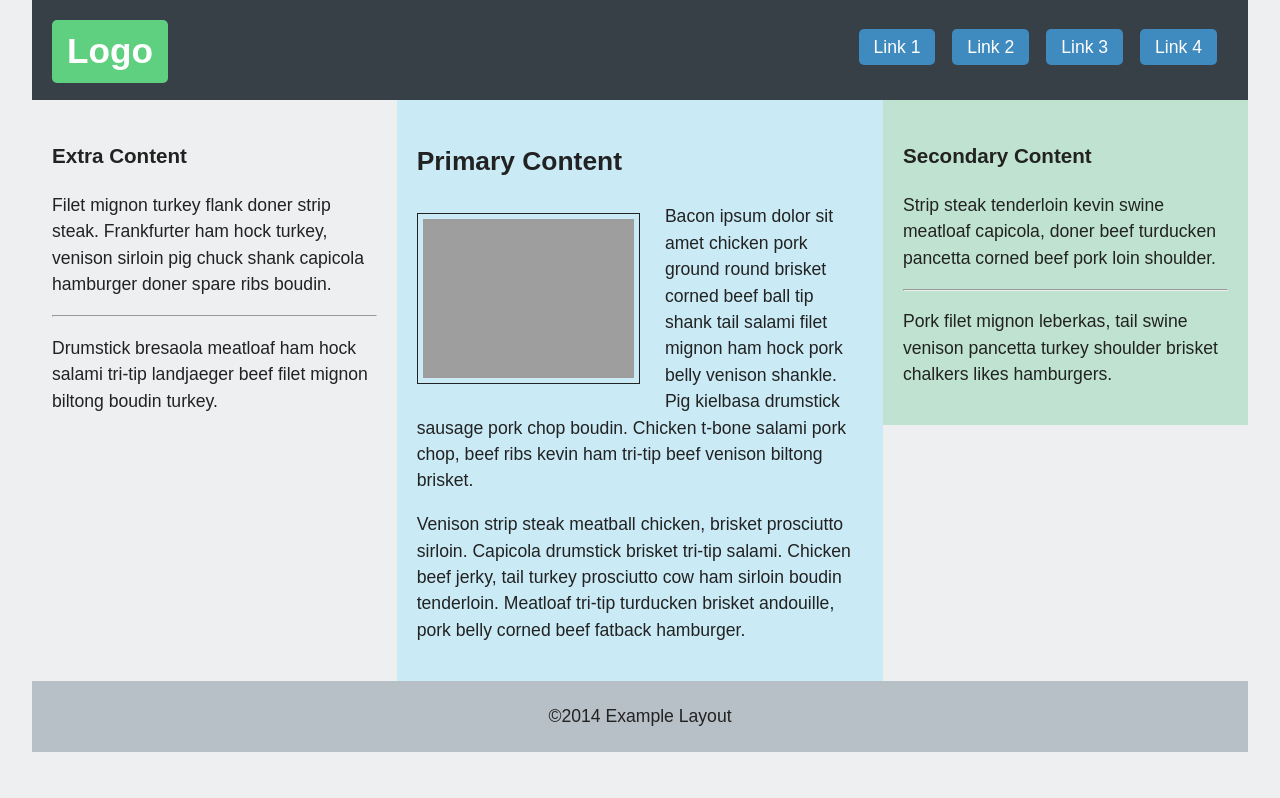
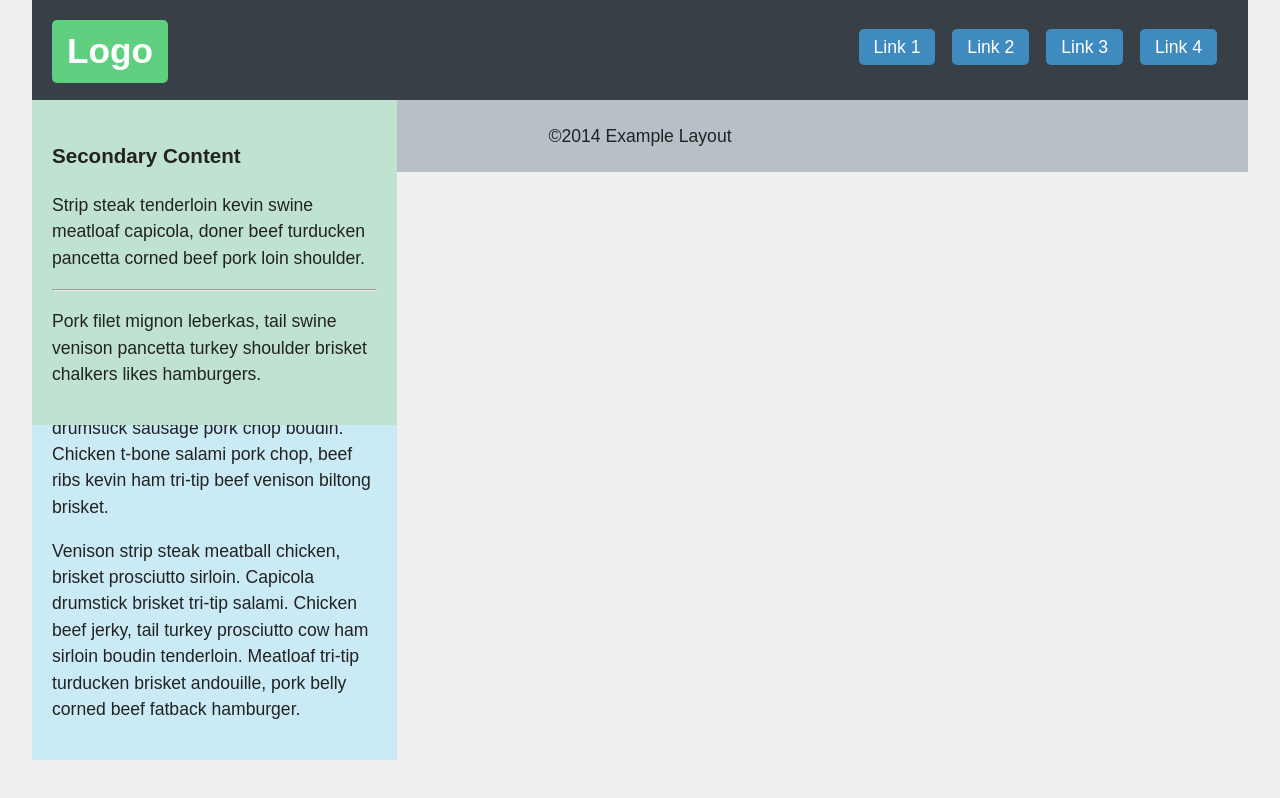
Before and after one commit to suzhoupanda/CSSLayouts, a plain HTML site: page positioning_layouts/index.html in a window 1280 px wide. Drawn offline with Linux system fonts and the light colour scheme; grey boxes are pictures that could not be loaded.

Commit message:
Set position value of columns to absolute, and position of their superview to relative

```diff
--- a/positioning_layouts/css/style.css
+++ b/positioning_layouts/css/style.css
@@ -129,14 +129,13 @@ body {
 	/* Column Layout
 	================================ */
 
-	.col {
+	.content-row{
+		position: relative;
+	}
+
+	.col{
+		position: absolute;
 		width: 30%;
-		display: inline-block;
-		margin-right: -5px;
-		vertical-align: top;
-	}
-	.primary-content {
-		width: 40%;
 	}
 
 	/* Imagery
```
